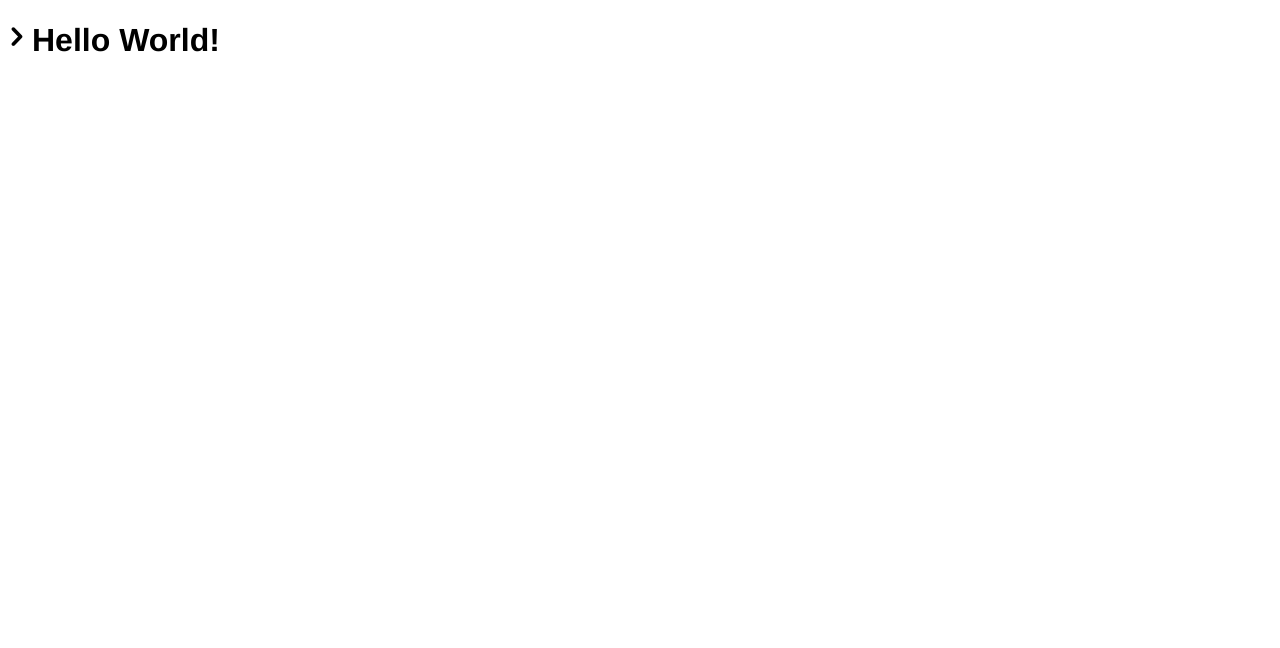
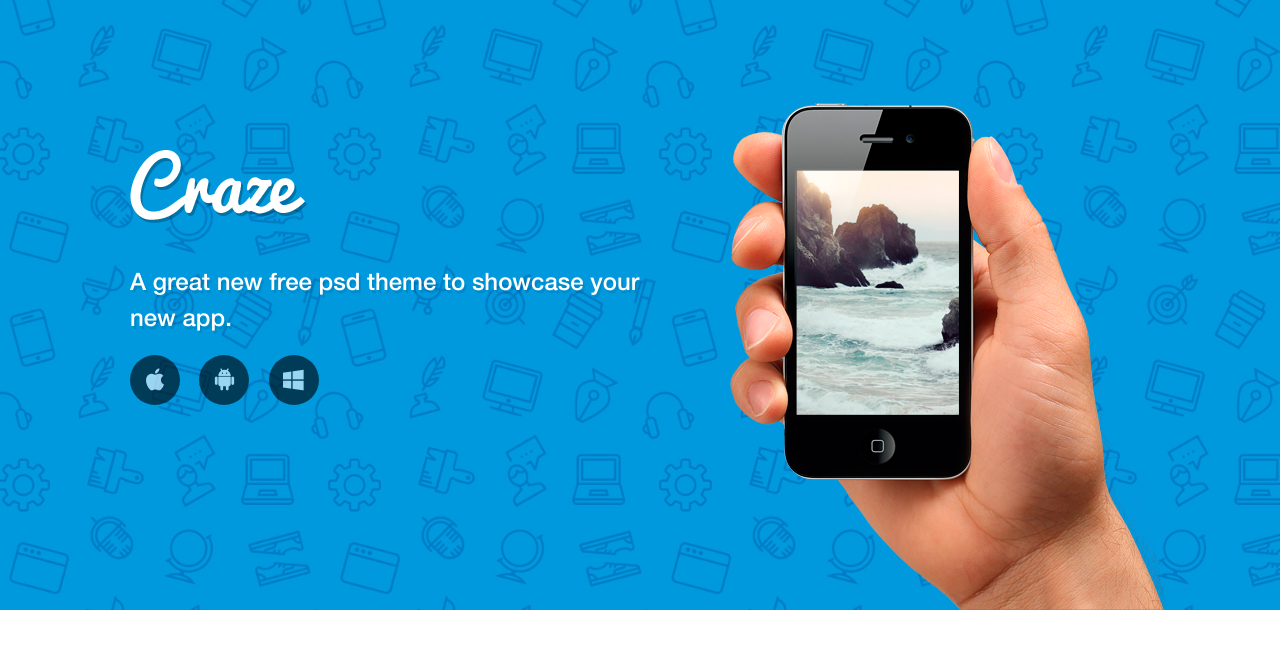
Before and after one commit to leomafraa/arctouch-challenge, a website: page index.html in a window 1280 px wide. Drawn offline with Linux system fonts and the light colour scheme; files whose address does not match are found by name; a web font is replaced by a local one.

Commit message:
Header done

```diff
--- a/assets/src/sass/_icons.scss
+++ b/assets/src/sass/_icons.scss
@@ -54,3 +54,8 @@
 .icon-pinterest:before {
   content: "\ead1";
 }
+
+.icon {
+  line-height: 1;
+  color: inherit;
+}
--- /dev/null
+++ b/assets/src/sass/_variables.scss
@@ -0,0 +1,2 @@
+$white-color: #fff;
+$black-color: #000;
--- /dev/null
+++ b/assets/src/sass/base.scss
@@ -0,0 +1,3 @@
+* {
+	box-sizing: border-box;
+}
--- /dev/null
+++ b/assets/src/sass/header.scss
@@ -0,0 +1,73 @@
+@import "_variables";
+
+.header {
+	position: relative;
+	padding-top: 100px;
+	background: url('../images/header-bg-pattern.jpg');
+	background-size: cover;
+	background-position: center;
+}
+
+.header__container {
+	position: relative;
+	width: 100%;
+	max-width: 1050px;
+	margin: 0 auto;
+	padding: 0 15px;
+}
+
+.header__column {
+	line-height: 0;
+
+	&:nth-child(1) {
+		padding-top: 50px;
+	}
+}
+
+.header__main-image {
+	font-size: 0;
+}
+
+.header__description {
+	margin: 40px 0 20px 0;
+	font-family: 'HelveticaNeue';
+	font-size: 24px;
+	font-weight: 500;
+	line-height: 1.5;
+	color: $white-color;
+	text-shadow: 2px 3.464px 0px rgba(0, 1, 1, 0.098);
+}
+
+.nav-header__list {
+    margin: 0;
+    padding: 0;
+    list-style: none;
+}
+
+.nav-header__item {
+	display: inline-block;
+    line-height: 1;
+
+    &:not(:last-child) {
+	    margin-right: 15px;
+	}
+}
+
+.nav-header__icon {
+	display: inline-block;
+	width: 50px;
+    height: 50px;
+    padding: 13px 5px;
+    border-radius: 50%;
+    background-color: $black-color;
+    text-align: center;
+    text-decoration: none;
+    font-size: 22px;
+    color: $white-color;
+    opacity: 0.6;
+    transition: all 0.3s ease;
+
+    &:hover {
+	    opacity: 1;
+	}
+}
--- a/assets/src/sass/vendor/_avalanche.scss
+++ b/assets/src/sass/vendor/_avalanche.scss
@@ -37,9 +37,9 @@ $av-breakpoints:  (
 $av-enable-grid-center:       false !default;
 $av-enable-grid-cell-center:  false !default;
 $av-enable-grid-right:        false !default;
-$av-enable-grid-middle:       false !default;
+$av-enable-grid-middle:       true !default;
 $av-enable-grid-bottom:       false !default;
-$av-enable-grid-flush:        false !default;
+$av-enable-grid-flush:        true !default;
 $av-enable-grid-tiny:         false !default;
 $av-enable-grid-small:        false !default;
 $av-enable-grid-large:        false !default;
--- a/index.html
+++ b/index.html
@@ -12,7 +12,33 @@
 
 <body>
 
-  <h1><span class="icon-chevron-right"></span>Hello World!</h1>
+  <header class="header">
+    <div class="header__container">
+      <div class="grid grid--flush">
+        <div class="header__column 1/2 grid__cell">
+          <img class="header__logo" src="assets/images/logo.png" alt="Logo">
+          <h1 class="header__description">A great new free psd theme to showcase your new app.</h1>
+          <nav class="header__navigation nav-header">
+            <ul class="nav-header__list">
+              <li class="nav-header__item">
+                <a class="nav-header__icon" href="#"><span class="icon icon-appleinc"></span></a>
+              </li>
+              <li class="nav-header__item">
+                <a class="nav-header__icon" href="#"><span class="icon icon-android"></span></a>
+              </li>
+              <li class="nav-header__item">
+                <a class="nav-header__icon" href="#"><span class="icon icon-windows8"></span></a>
+              </li>
+            </ul>
+          </nav>
+        </div>
+        <div class="header__column 1/2 grid__cell">
+          <img class="header__main-image" src="assets/images/hand-iphone.png" alt="Hand with IPhone">
+        </div>
+      </div>
+    </div>
+  </header>
+
   <script src="assets/js/scripts.min.js"></script>
 
 </body>
```
Also changed, not shown: assets/css/style.min.css, assets/images/hand-iphone.png (added), assets/images/header-bg-pattern.jpg (added), assets/images/logo.png (added).
